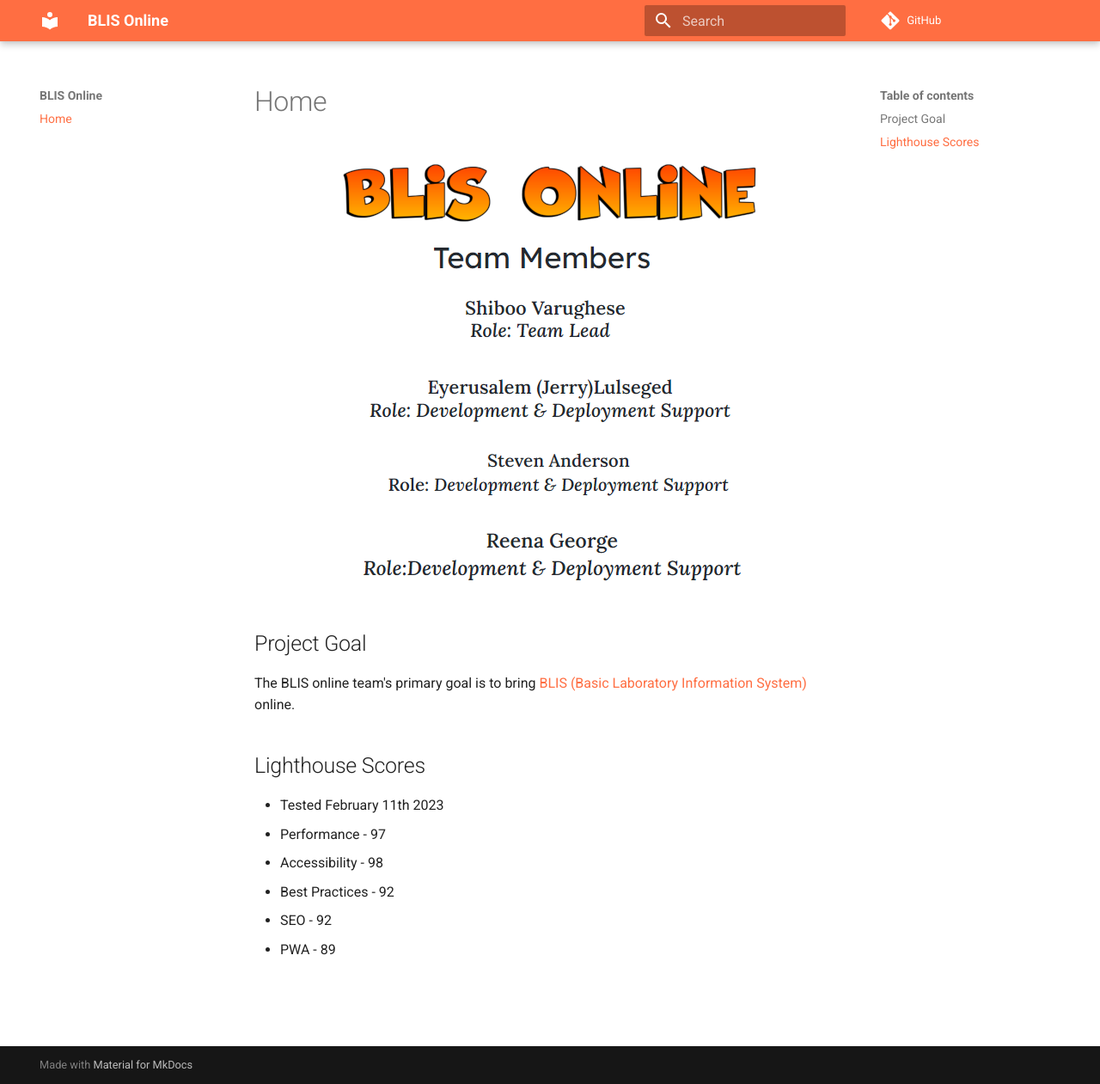
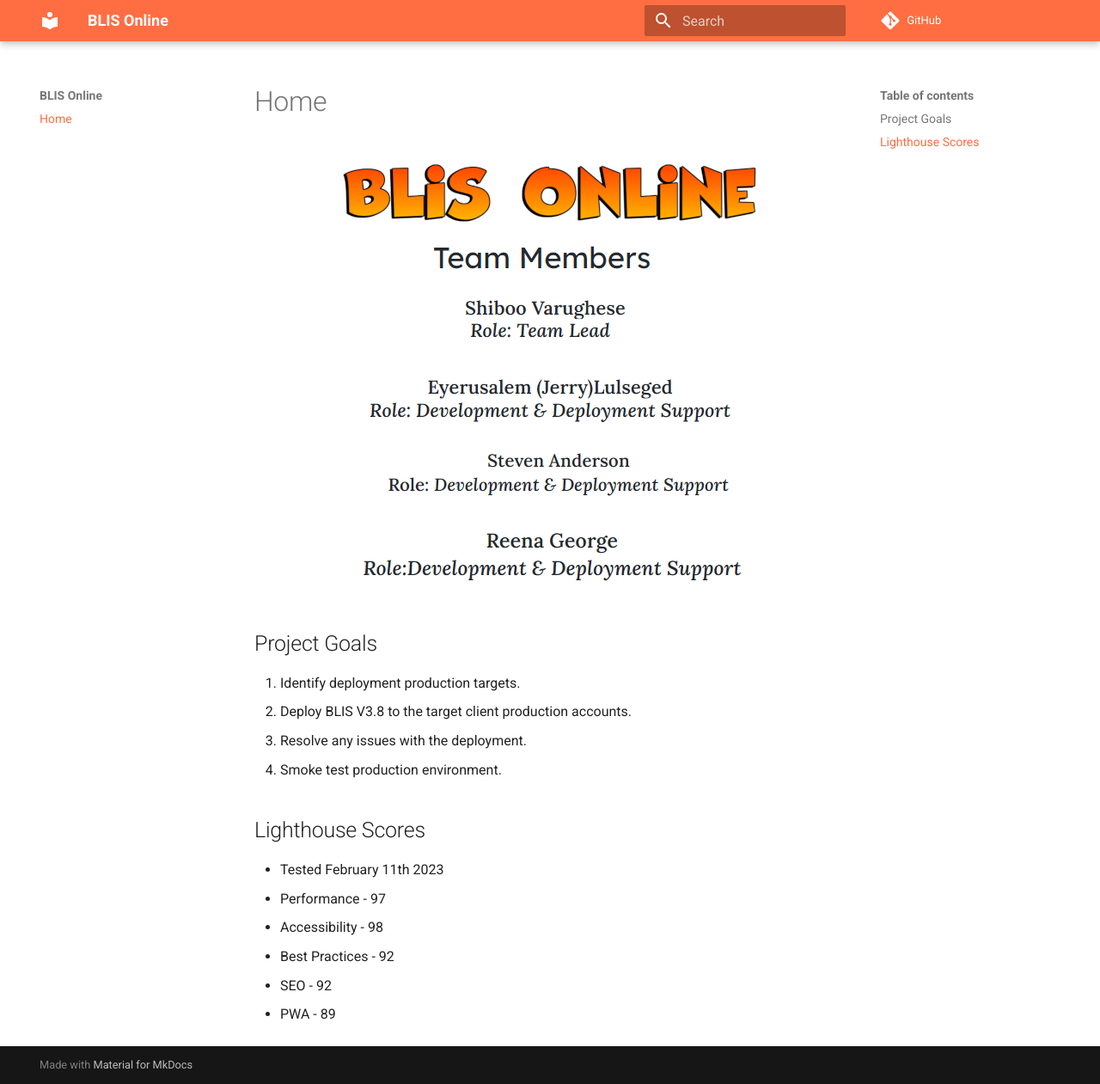
Before and after one commit to blisonline/blisonline.github.io, an MkDocs documentation site: the page built from docs/index.md, in a window 1280 px wide and 1261 px high. Shown: the whole window at 86% size. Built offline with MkDocs 1.6.1 and Material for MkDocs 9.7.7, drawn with Linux system fonts in a browser that asks for light colours; comment, search, counter and statistics services are not loaded.

Commit message:
Add new project goals

```diff
--- a/docs/index.md
+++ b/docs/index.md
@@ -4,9 +4,12 @@
 <center><img src = "assets/team-members.png" alt="Team Members - Eyerusalem (Jerry) Lulseged, Steven Anderson, Shiboo Varughese, Reena George" width="460" height="408"></center>
 
 
-## Project Goal
+## Project Goals
 
-The BLIS online team's primary goal is to bring [BLIS (Basic Laboratory Information System)](https://github.com/C4G/BLIS) online.
+1. Identify deployment production targets.
+2. Deploy BLIS V3.8 to the target client production accounts.
+3. Resolve any issues with the deployment.
+4. Smoke test production environment.
 
 
 ## Lighthouse Scores
```
